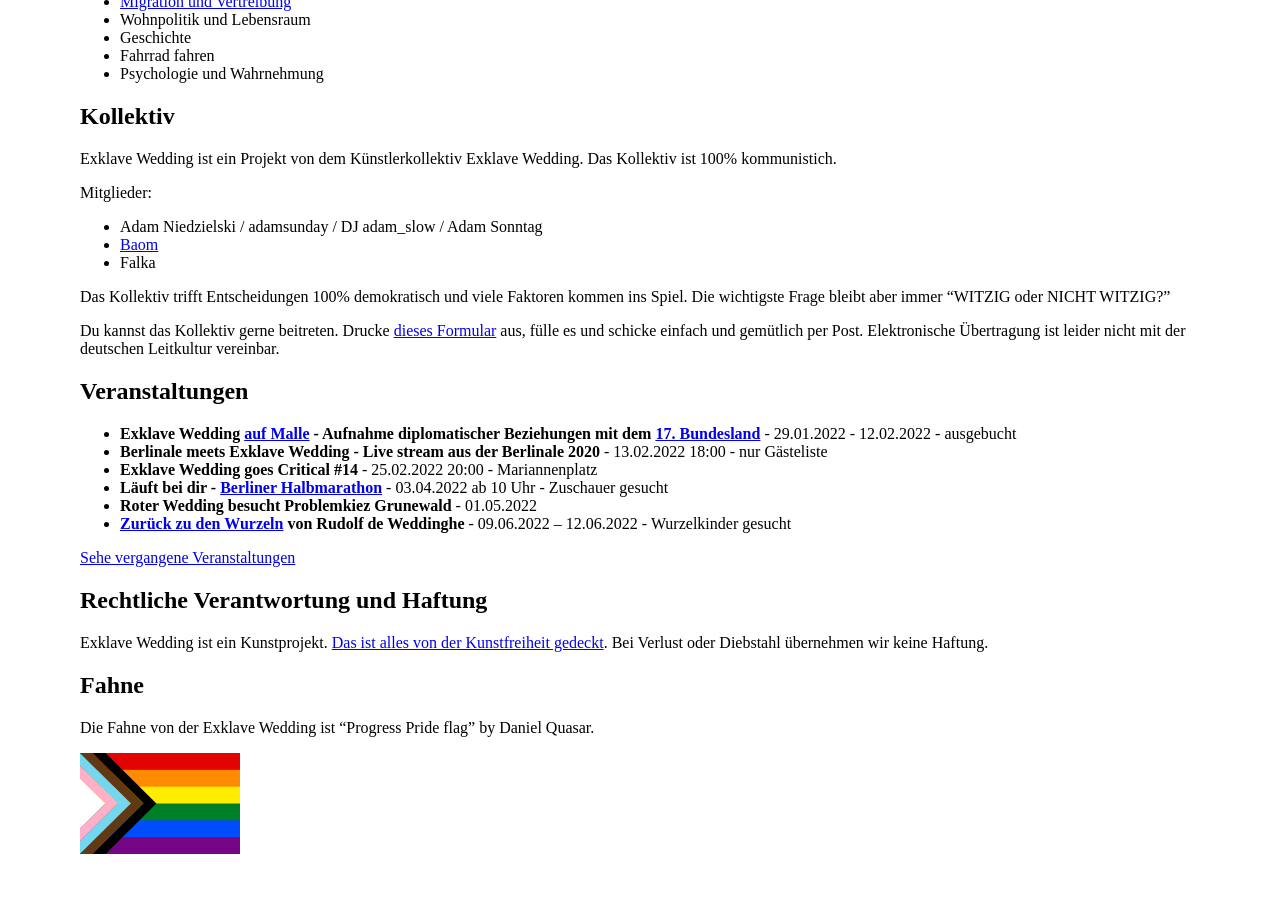
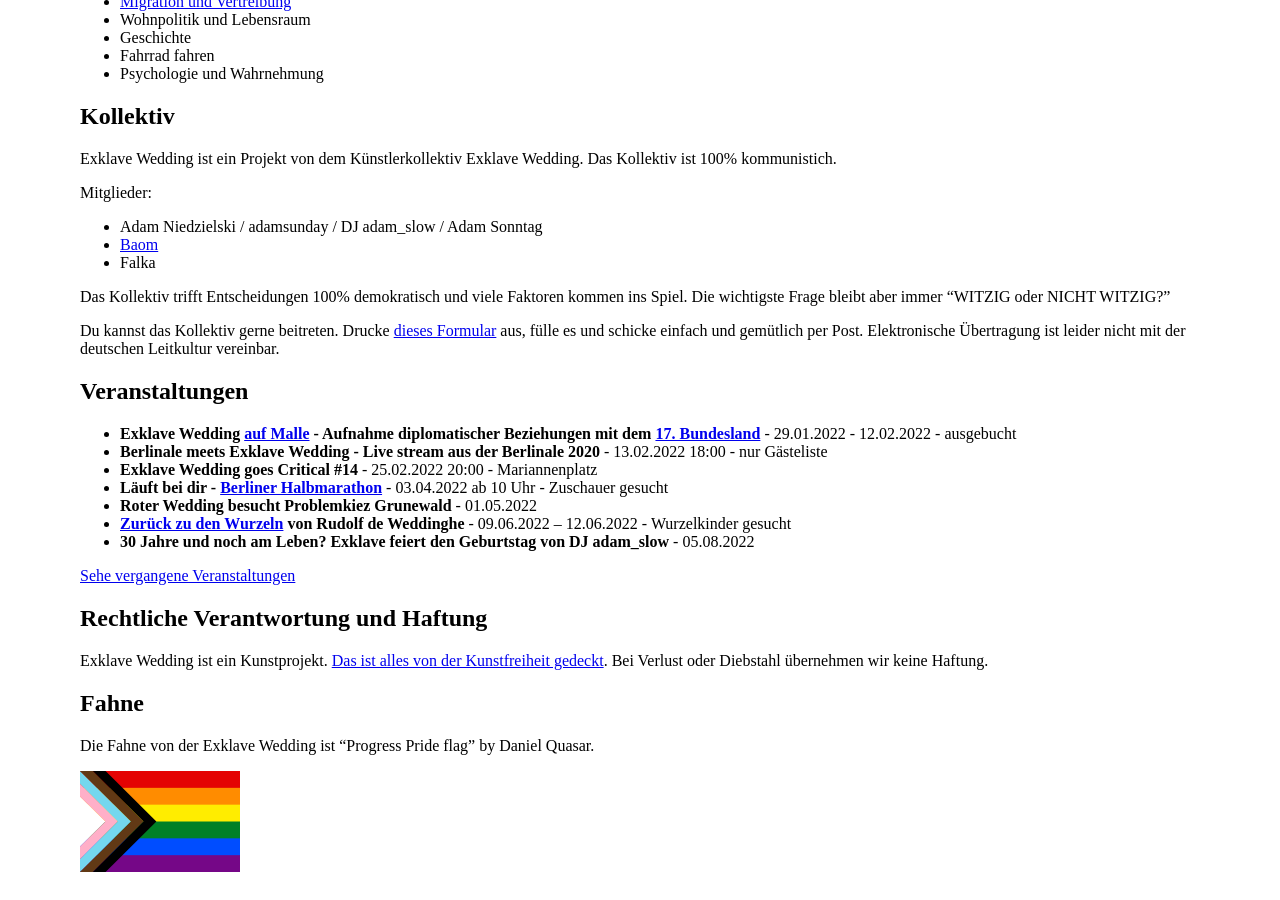
Before and after one commit to adamniedzielski/exklave-wedding, a Jekyll site: the page built from index.markdown, in a window 1280 px wide and 900 px high, scrolled down 613 px. Built offline with Jekyll 4.4.1, drawn with Linux system fonts in a browser that asks for light colours; our own code applies the rules of GitHub Pages for plain Markdown files.

Commit message:
Add birthday to events

```diff
--- a/index.markdown
+++ b/index.markdown
@@ -71,6 +71,7 @@ nur Gästeliste
 - **Roter Wedding besucht Problemkiez Grunewald** - 01.05.2022
 - **[Zurück zu den Wurzeln](https://www.wurzelfestival.de/) von Rudolf de Weddinghe** -
 09.06.2022 – 12.06.2022 - Wurzelkinder gesucht
+- **30 Jahre und noch am Leben? Exklave feiert den Geburtstag von DJ adam_slow** - 05.08.2022
 
 [Sehe vergangene Veranstaltungen](/past-events)
 
```
